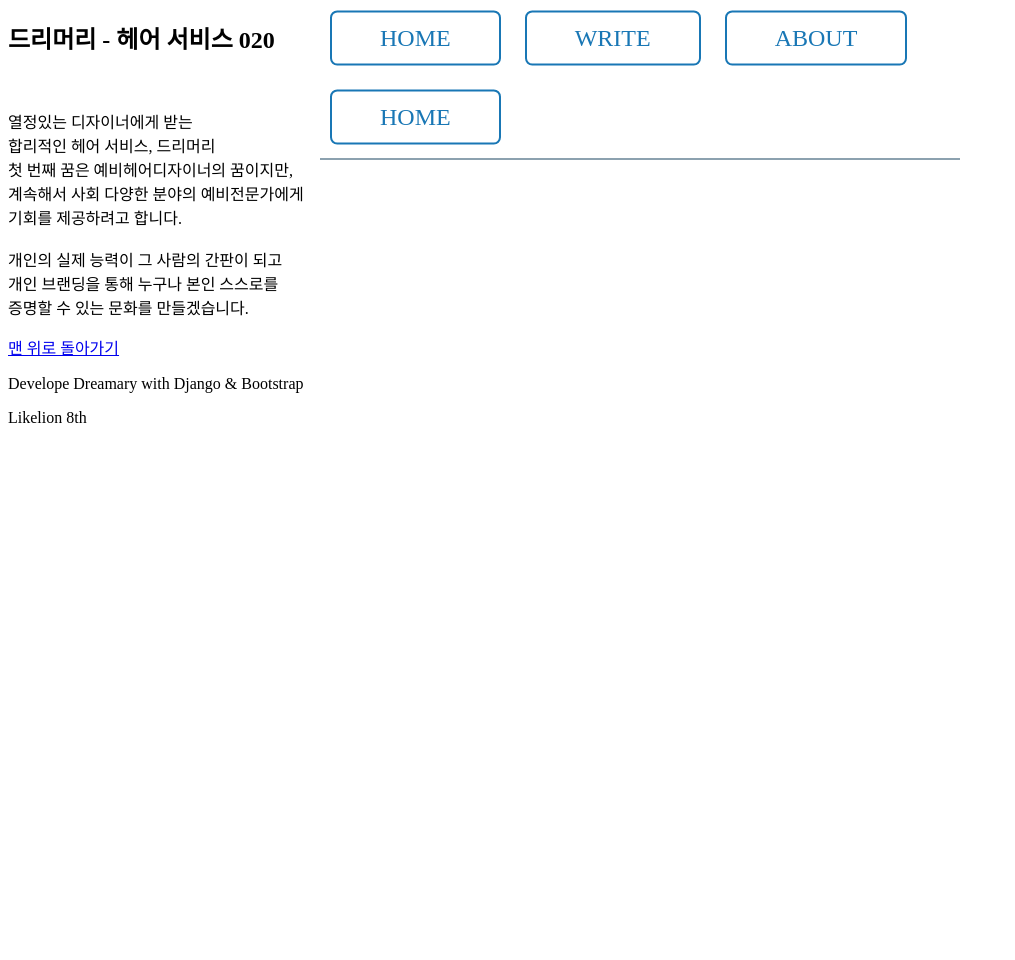
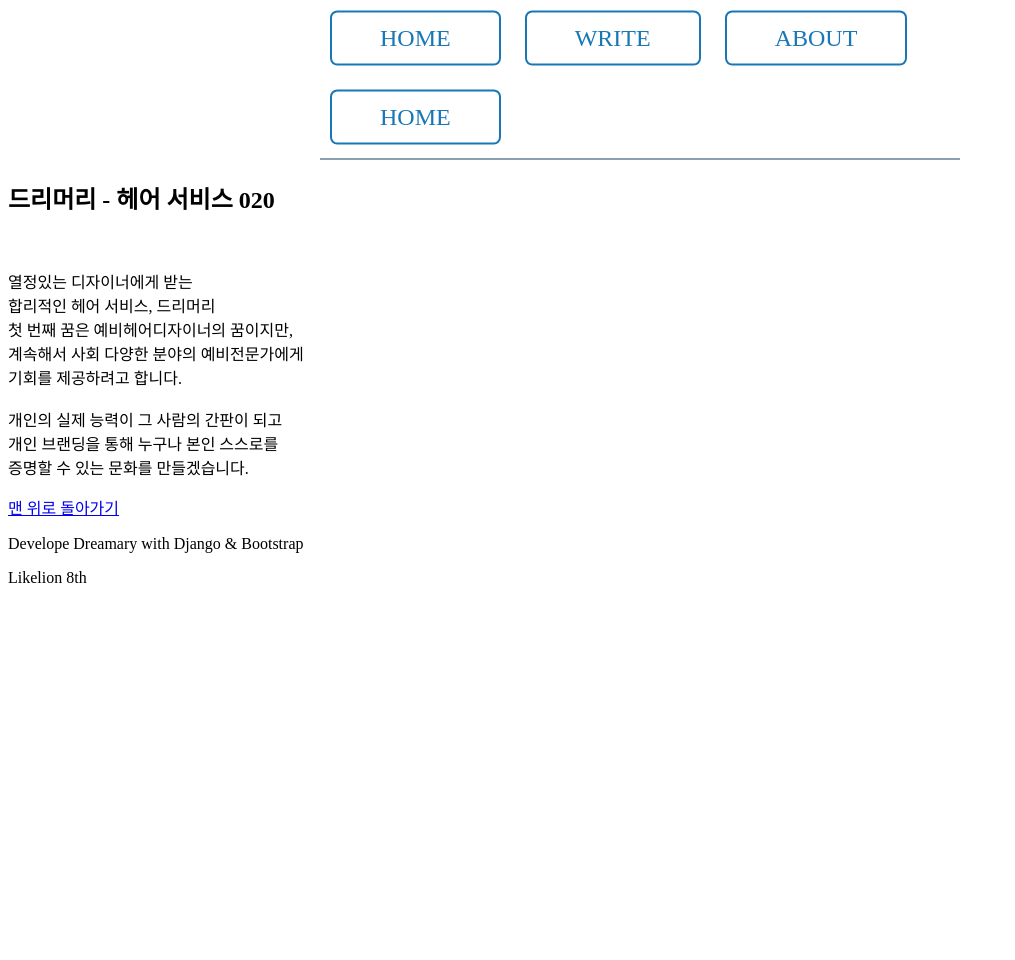
Before and after one commit to oni-ss/hw0822-dreamary, a Django app: page /DreamaryApp/introduce/ in a window 1280 px wide. Shown: the whole page, without its empty margins (0-1015 px from the left). Before the commit the page ends 423 px from the top, so only its background shows below. Run offline with Django 3.2, Linux system fonts and the light colour scheme; some libraries are stand-ins or nearby versions; some web fonts are replaced.

Commit message:
introduce 줄맞추기

```diff
--- a/DreamaryProj/DreamaryApp/templates/introduce.html
+++ b/DreamaryProj/DreamaryApp/templates/introduce.html
@@ -1,7 +1,7 @@
 {% extends 'base.html' %}
 {% block title %}Dreamary 서비스 소개{% endblock %}
 {% block content %}
-    <body>
+    <div class="main">
         <main role="main">
             <section class="jumbotron text-center">
                 <div class="container">
@@ -26,6 +26,6 @@
         </footer>
         <script src="https://code.jquery.com/jquery-3.5.1.slim.min.js" integrity="sha384-DfXdz2htPH0lsSSs5nCTpuj/zy4C+OGpamoFVy38MVBnE+IbbVYUew+OrCXaRkfj" crossorigin="anonymous"></script>
         <script>window.jQuery || document.write('<script src="/docs/4.5/assets/js/vendor/jquery.slim.min.js"><\/script>')</script><script src="/docs/4.5/dist/js/bootstrap.bundle.min.js" integrity="sha384-LtrjvnR4Twt/qOuYxE721u19sVFLVSA4hf/rRt6PrZTmiPltdZcI7q7PXQBYTKyf" crossorigin="anonymous"></script>
-    </body>
+    </div>
 </html>
 {% endblock%}
```
